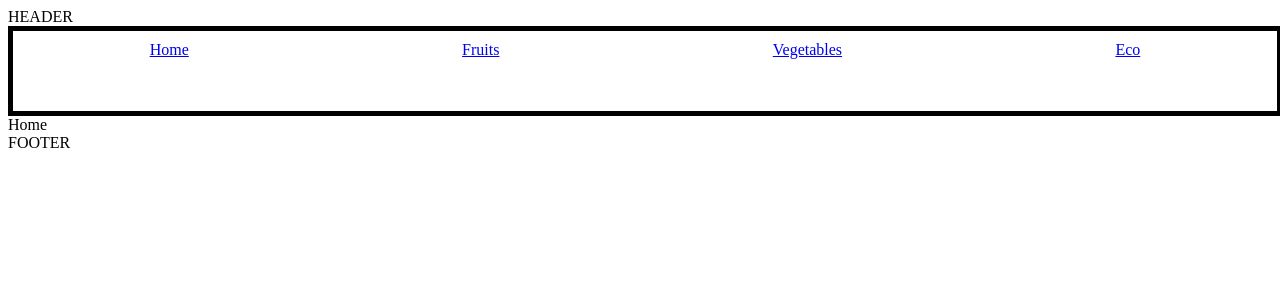
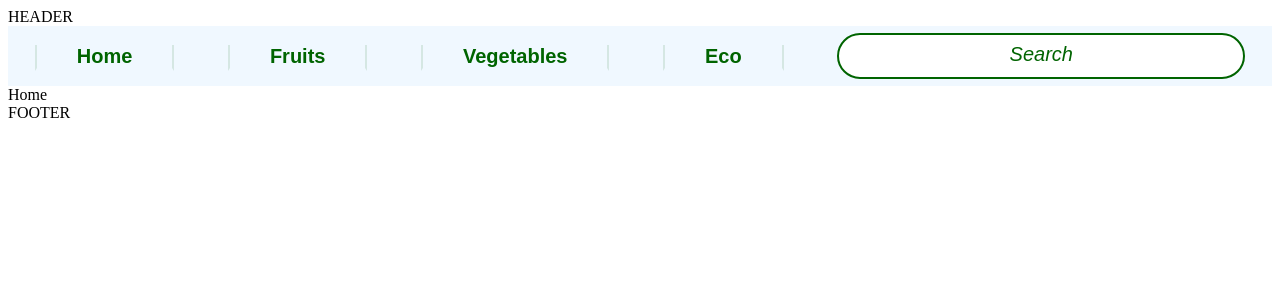
Before and after one commit to Davit2022/frontend, a React app in the folder custom-react-boilerplate/: page / in a window 1280 px wide. Shown: the top 300 px of the page. Built offline with nearby package versions, Linux system fonts and the light colour scheme.

Commit message:
styleing nav bar

```diff
--- /dev/null
+++ b/custom-react-boilerplate/src/components/nav/NavBar.css
@@ -0,0 +1,50 @@
+.menu {
+  width: 100%;
+  height: 60px;
+  background-color: aliceblue;
+}
+.navBar {
+  display: flex;
+  justify-content: space-around;
+  flex-direction: row;
+  flex-wrap: nowrap;
+  align-content: center;
+  align-items: center;
+}
+a {
+  text-decoration: none;
+  font-family: Arial, Helvetica, sans-serif;
+  margin-top: 10px;
+  color: darkgreen;
+  font-weight: bold;
+  font-size: 20px;
+  border-bottom: 3px solid transparent;
+  transition: ease-in-out 0.2s;
+  border-left: 2px solid #0064001c;
+  border-right: 2px solid #0064001c;
+  padding-left: 40px;
+  padding-right: 40px;
+}
+a:hover {
+  color: brown;
+  border-bottom: 3px solid brown;
+  border-left: 2px solid transparent;
+  border-right: 2px solid transparent;
+}
+
+input {
+  border: 2px solid darkgreen;
+  margin-top: 7px;
+  border-radius: 50px;
+  width: 400px;
+  height: 40px;
+}
+input:focus {
+    outline: 1px solid darkgreen;
+}
+input::placeholder {
+  color: darkgreen;
+  font-size: 20px;
+  font-style: italic;
+  text-align: center;
+}
--- a/custom-react-boilerplate/src/components/nav/NavBar.jsx
+++ b/custom-react-boilerplate/src/components/nav/NavBar.jsx
@@ -1,27 +1,18 @@
 import React from "react";
 import { Link } from "react-router-dom";
 import { ITEMS } from "../../constants/menuItems";
+import "./NavBar.css";
 
 function NavBar() {
   return (
-    <div
-      style={{
-        width: "100%",
-        height: 80,
-        border: "5px solid black",
-      }}
-    >
-      <nav
-        style={{
-          display: "flex",
-          justifyContent: "space-around",
-        }}
-      >
+    <div className="menu">
+      <nav className="navBar">
         {ITEMS.map((item) => (
-          <Link style={{ margin: "10px" }} to={`${item.link}`} key={item.id}>
+          <Link to={`${item.link}`} key={item.id}>
             {item.title}
           </Link>
         ))}
+        <input type="text" placeholder="Search" />
       </nav>
     </div>
   );
```
Also changed, not shown: custom-react-boilerplate/package.json (+31 -29 lines).
